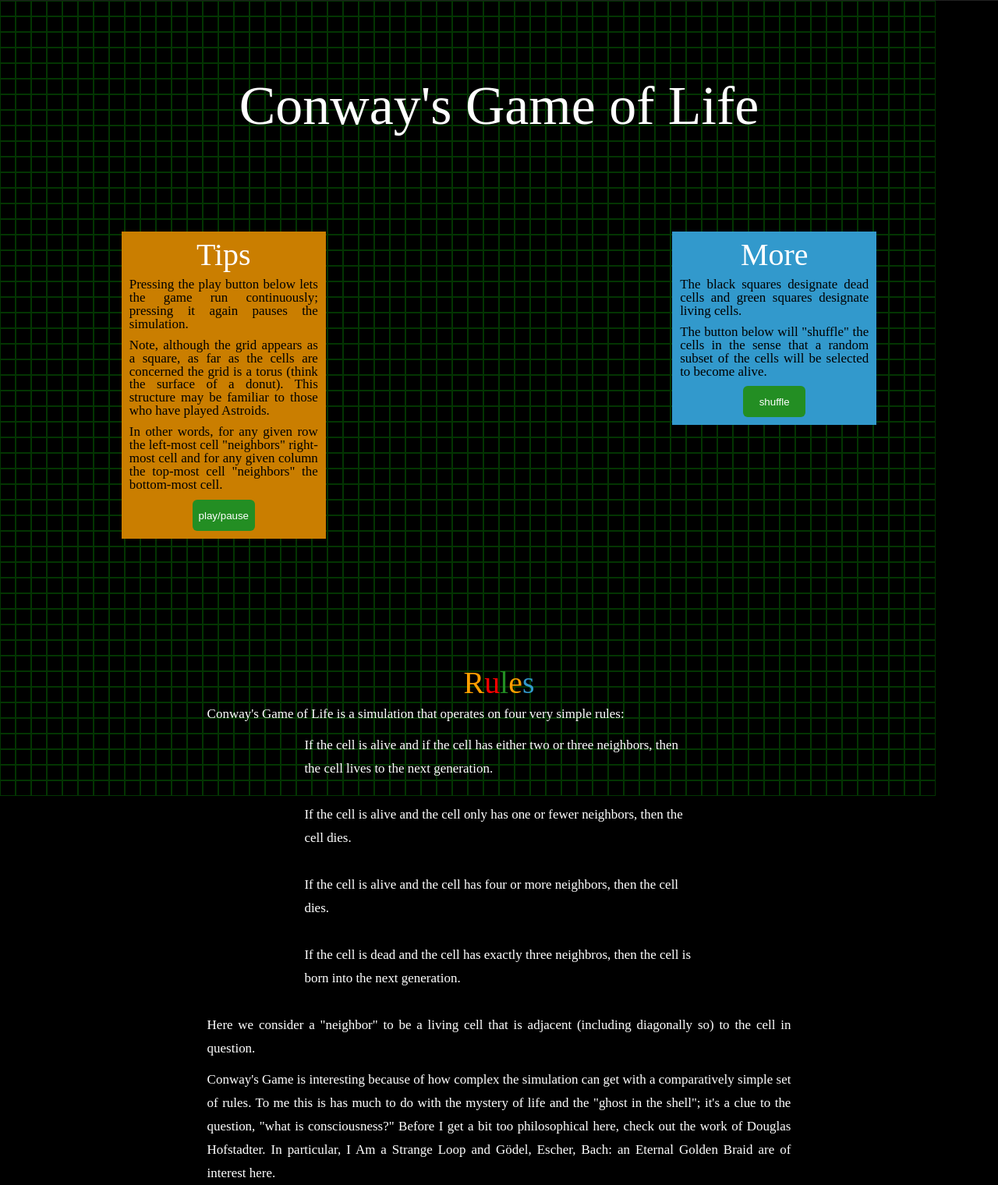
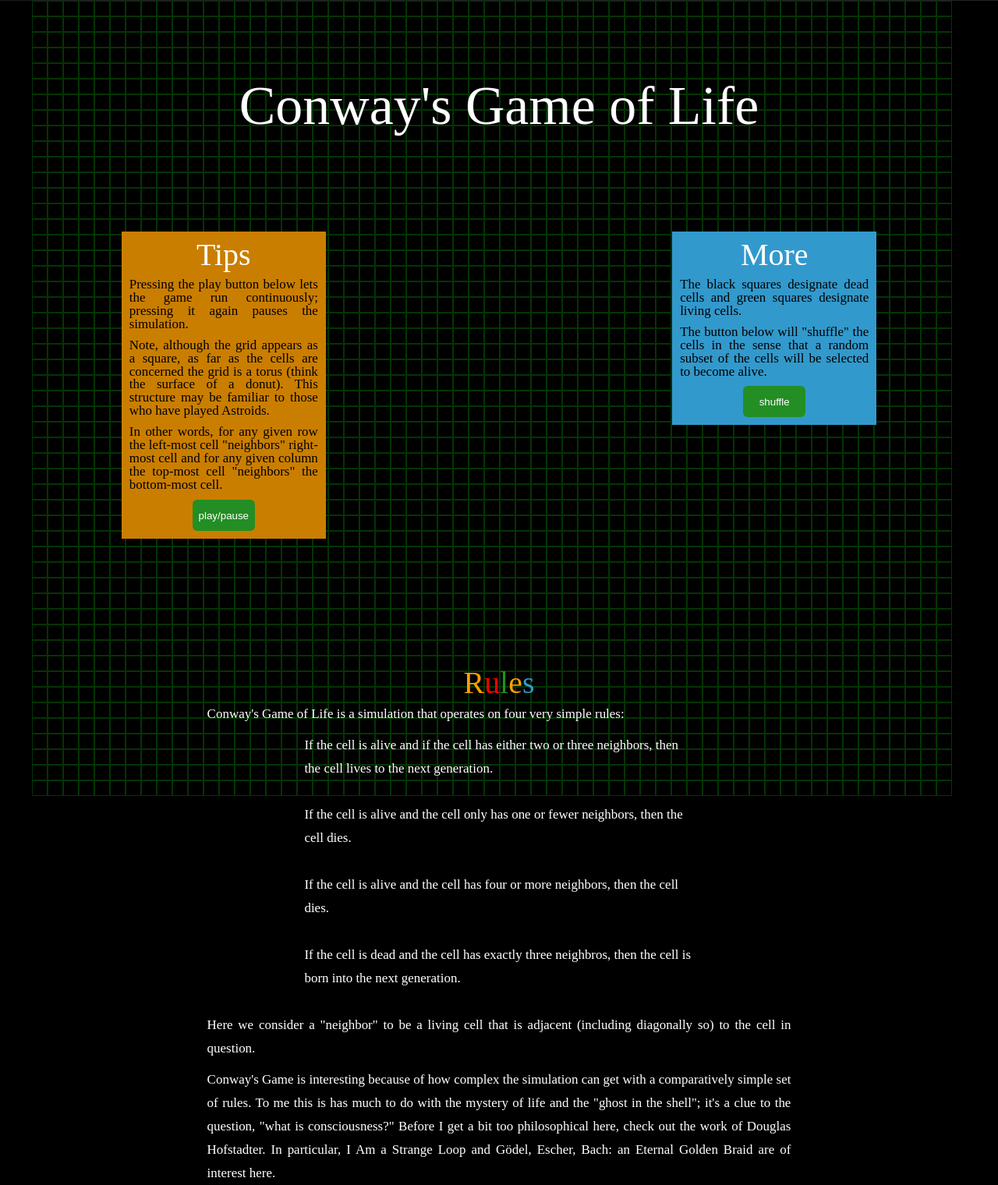
Before and after one commit to lucasgallen/ReBookView, a Django app: page /gameoflife/ in a window 1280 px wide. Shown: the part 39-1559 px from the top of the page at 78% size. Run offline with Django 3.2, Linux system fonts and the light colour scheme; some libraries are stand-ins or nearby versions.

Commit message:
Change styles for the game grid.
The grid is now centered on the page through CSS instead of using JavaScript.

```diff
--- a/lucasgallen/lucasgallen/static/javascript/GoLproject.js
+++ /dev/null
@@ -1,12 +0,0 @@
-(function($) {
-    var $gameoflife = $('#game-of-life'),
-        $window = $(window),
-        gameWidth = 1200,
-        setMargin;
-
-    $window.resize(function() {
-        setMargin = ($window.width() - gameWidth)/2;
-
-        $gameoflife.css('margin', '0 ' + setMargin + 'px');
-     })
-}(jQuery))
--- a/lucasgallen/lucasgallen/static/sass/layout/_global.sass
+++ b/lucasgallen/lucasgallen/static/sass/layout/_global.sass
@@ -109,4 +109,3 @@ ul.site-menu
         border-right: 1rem solid transparent
         border-bottom: 1rem solid white
         border-left: 1rem solid transparent
-      li:hover
--- a/lucasgallen/lucasgallen/static/sass/pages/_GoLproj.sass
+++ b/lucasgallen/lucasgallen/static/sass/pages/_GoLproj.sass
@@ -8,10 +8,12 @@ body
 
 section.game-of-life
   height: 1020px
+  left: 50%
+  margin-left: -60rem
   overflow: hidden
   position: fixed
   top: 4rem
-  width: 1200px
+  width: 120rem
   z-index: 1
   .fence
     div
--- a/lucasgallen/lucasgallen/static/stylesheets/styles.css
+++ b/lucasgallen/lucasgallen/static/stylesheets/styles.css
@@ -345,32 +345,34 @@ body {
 /* line 9, ../sass/pages/_GoLproj.sass */
 section.game-of-life {
   height: 1020px;
+  left: 50%;
+  margin-left: -60rem;
   overflow: hidden;
   position: fixed;
   top: 4rem;
-  width: 1200px;
+  width: 120rem;
   z-index: 1;
 }
-/* line 17, ../sass/pages/_GoLproj.sass */
+/* line 19, ../sass/pages/_GoLproj.sass */
 section.game-of-life .fence div {
   height: 18px;
   float: left;
   width: 18px;
 }
-/* line 21, ../sass/pages/_GoLproj.sass */
+/* line 23, ../sass/pages/_GoLproj.sass */
 section.game-of-life .living-cell, section.game-of-life .dead-cell {
   border: 1px solid #033502;
 }
-/* line 23, ../sass/pages/_GoLproj.sass */
+/* line 25, ../sass/pages/_GoLproj.sass */
 section.game-of-life .living-cell {
   background: #238e23;
 }
-/* line 25, ../sass/pages/_GoLproj.sass */
+/* line 27, ../sass/pages/_GoLproj.sass */
 section.game-of-life .dead-cell {
   background: black;
 }
 
-/* line 28, ../sass/pages/_GoLproj.sass */
+/* line 30, ../sass/pages/_GoLproj.sass */
 section.introduction {
   -webkit-transition: opacity 1s;
   -moz-transition: opacity 1s;
@@ -384,19 +386,19 @@ section.introduction {
   width: 100%;
   z-index: 3;
 }
-/* line 37, ../sass/pages/_GoLproj.sass */
+/* line 39, ../sass/pages/_GoLproj.sass */
 section.introduction img {
   left: 45%;
   position: relative;
   top: 45rem;
   width: 100px;
 }
-/* line 42, ../sass/pages/_GoLproj.sass */
+/* line 44, ../sass/pages/_GoLproj.sass */
 .loaded section.introduction {
   opacity: 0;
 }
 
-/* line 45, ../sass/pages/_GoLproj.sass */
+/* line 47, ../sass/pages/_GoLproj.sass */
 section.game-overview {
   height: 100%;
   position: relative;
@@ -404,7 +406,7 @@ section.game-overview {
   z-index: 2;
 }
 
-/* line 51, ../sass/pages/_GoLproj.sass */
+/* line 53, ../sass/pages/_GoLproj.sass */
 aside.how-to-play {
   font-size: 1.7rem;
   position: relative;
@@ -412,27 +414,27 @@ aside.how-to-play {
   width: 25%;
   z-index: 2;
 }
-/* line 58, ../sass/pages/_GoLproj.sass */
+/* line 60, ../sass/pages/_GoLproj.sass */
 aside.how-to-play p {
   color: black;
   text-align: justify;
 }
 
-/* line 61, ../sass/pages/_GoLproj.sass */
+/* line 63, ../sass/pages/_GoLproj.sass */
 aside.right-aside {
   background: #3299cc;
   float: right;
   z-index: 2;
 }
 
-/* line 65, ../sass/pages/_GoLproj.sass */
+/* line 67, ../sass/pages/_GoLproj.sass */
 aside.left-aside {
   background: #ca7e00;
   float: left;
   z-index: 2;
 }
 
-/* line 70, ../sass/pages/_GoLproj.sass */
+/* line 72, ../sass/pages/_GoLproj.sass */
 button {
   background: #238e23;
   border: 0;
@@ -443,7 +445,7 @@ button {
   width: 100%;
 }
 
-/* line 79, ../sass/pages/_GoLproj.sass */
+/* line 81, ../sass/pages/_GoLproj.sass */
 article.rules {
   clear: both;
   font-size: 1.7rem;
@@ -454,23 +456,23 @@ article.rules {
   width: 100%;
   z-index: 2;
 }
-/* line 88, ../sass/pages/_GoLproj.sass */
+/* line 90, ../sass/pages/_GoLproj.sass */
 article.rules h1, article.rules p, article.rules ul {
   line-height: 3rem;
 }
-/* line 90, ../sass/pages/_GoLproj.sass */
+/* line 92, ../sass/pages/_GoLproj.sass */
 article.rules ul {
   color: white;
   display: block;
   margin: 0 auto;
   max-width: 50rem;
 }
-/* line 95, ../sass/pages/_GoLproj.sass */
+/* line 97, ../sass/pages/_GoLproj.sass */
 article.rules p {
   text-align: justify;
 }
 
-/* line 17, ../../../../../../../../../Library/Ruby/Gems/2.0.0/gems/compass-0.12.2/frameworks/compass/stylesheets/compass/reset/_utilities.scss */
+/* line 17, ../../../../../../../../Library/Ruby/Gems/2.0.0/gems/compass-0.12.2/frameworks/compass/stylesheets/compass/reset/_utilities.scss */
 html, body, div, span, applet, object, iframe,
 h1, h2, h3, h4, h5, h6, p, blockquote, pre,
 a, abbr, acronym, address, big, cite, code,
@@ -492,45 +494,45 @@ time, mark, audio, video {
   vertical-align: baseline;
 }
 
-/* line 22, ../../../../../../../../../Library/Ruby/Gems/2.0.0/gems/compass-0.12.2/frameworks/compass/stylesheets/compass/reset/_utilities.scss */
+/* line 22, ../../../../../../../../Library/Ruby/Gems/2.0.0/gems/compass-0.12.2/frameworks/compass/stylesheets/compass/reset/_utilities.scss */
 html {
   line-height: 1;
 }
 
-/* line 24, ../../../../../../../../../Library/Ruby/Gems/2.0.0/gems/compass-0.12.2/frameworks/compass/stylesheets/compass/reset/_utilities.scss */
+/* line 24, ../../../../../../../../Library/Ruby/Gems/2.0.0/gems/compass-0.12.2/frameworks/compass/stylesheets/compass/reset/_utilities.scss */
 ol, ul {
   list-style: none;
 }
 
-/* line 26, ../../../../../../../../../Library/Ruby/Gems/2.0.0/gems/compass-0.12.2/frameworks/compass/stylesheets/compass/reset/_utilities.scss */
+/* line 26, ../../../../../../../../Library/Ruby/Gems/2.0.0/gems/compass-0.12.2/frameworks/compass/stylesheets/compass/reset/_utilities.scss */
 table {
   border-collapse: collapse;
   border-spacing: 0;
 }
 
-/* line 28, ../../../../../../../../../Library/Ruby/Gems/2.0.0/gems/compass-0.12.2/frameworks/compass/stylesheets/compass/reset/_utilities.scss */
+/* line 28, ../../../../../../../../Library/Ruby/Gems/2.0.0/gems/compass-0.12.2/frameworks/compass/stylesheets/compass/reset/_utilities.scss */
 caption, th, td {
   text-align: left;
   font-weight: normal;
   vertical-align: middle;
 }
 
-/* line 30, ../../../../../../../../../Library/Ruby/Gems/2.0.0/gems/compass-0.12.2/frameworks/compass/stylesheets/compass/reset/_utilities.scss */
+/* line 30, ../../../../../../../../Library/Ruby/Gems/2.0.0/gems/compass-0.12.2/frameworks/compass/stylesheets/compass/reset/_utilities.scss */
 q, blockquote {
   quotes: none;
 }
-/* line 103, ../../../../../../../../../Library/Ruby/Gems/2.0.0/gems/compass-0.12.2/frameworks/compass/stylesheets/compass/reset/_utilities.scss */
+/* line 103, ../../../../../../../../Library/Ruby/Gems/2.0.0/gems/compass-0.12.2/frameworks/compass/stylesheets/compass/reset/_utilities.scss */
 q:before, q:after, blockquote:before, blockquote:after {
   content: "";
   content: none;
 }
 
-/* line 32, ../../../../../../../../../Library/Ruby/Gems/2.0.0/gems/compass-0.12.2/frameworks/compass/stylesheets/compass/reset/_utilities.scss */
+/* line 32, ../../../../../../../../Library/Ruby/Gems/2.0.0/gems/compass-0.12.2/frameworks/compass/stylesheets/compass/reset/_utilities.scss */
 a img {
   border: none;
 }
 
-/* line 116, ../../../../../../../../../Library/Ruby/Gems/2.0.0/gems/compass-0.12.2/frameworks/compass/stylesheets/compass/reset/_utilities.scss */
+/* line 116, ../../../../../../../../Library/Ruby/Gems/2.0.0/gems/compass-0.12.2/frameworks/compass/stylesheets/compass/reset/_utilities.scss */
 article, aside, details, figcaption, figure, footer, header, hgroup, menu, nav, section, summary {
   display: block;
 }
```
